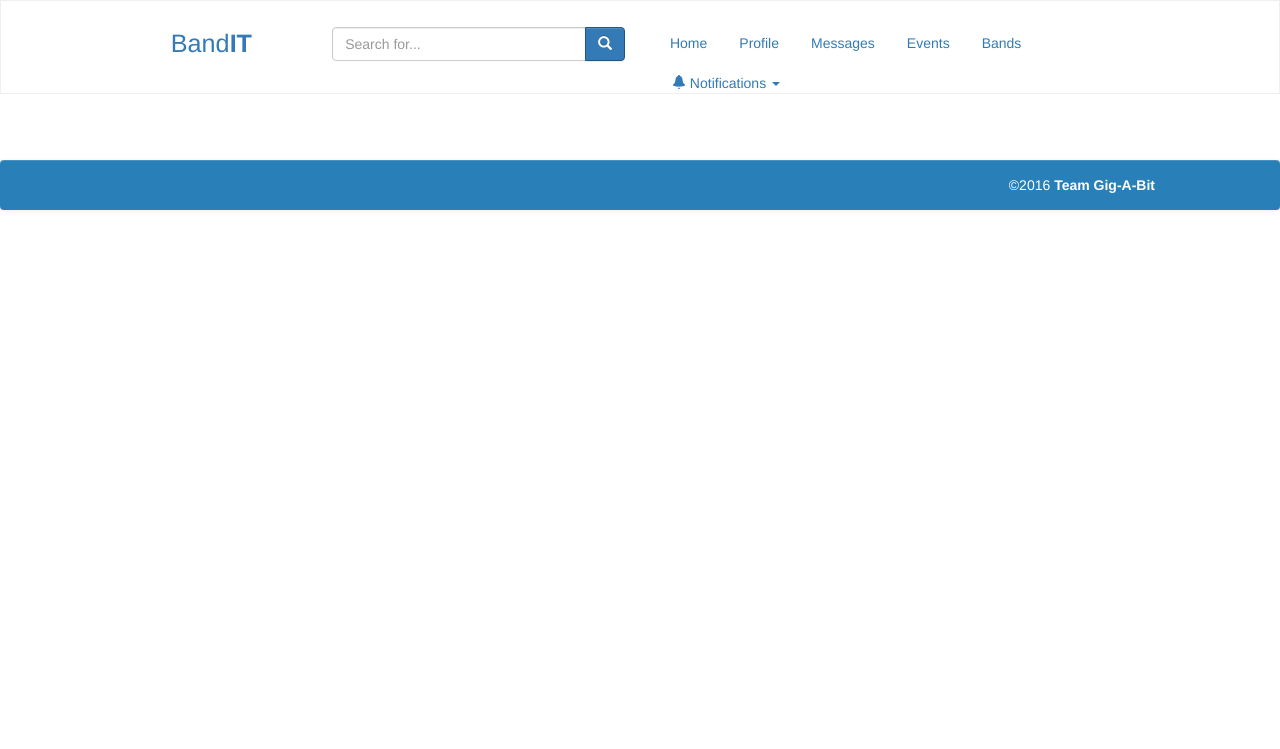
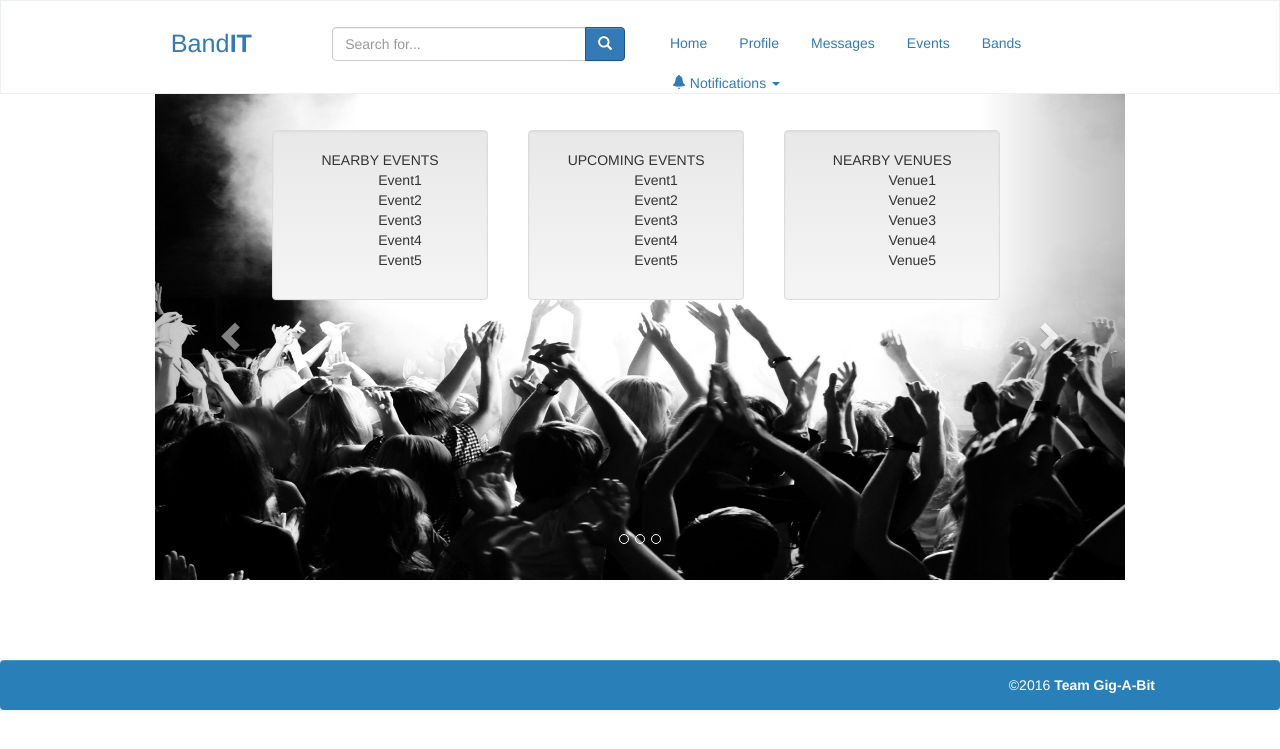
Before and after one commit to RobertCMcAlpine/Bandit, a Django app: page /bandit/ in a window 1280 px wide. Shown: the top 749 px of the page. Run offline with Django 3.2, Linux system fonts and the light colour scheme; a user stored in the database is signed in; parts of the project's set-up code (start-up, migrations or seed data) failed here and were passed over; some libraries are stand-ins or nearby versions.

Commit message:
added css styles and loggedin.html

```diff
--- a/project/static/css/style.css
+++ b/project/static/css/style.css
@@ -138,3 +138,56 @@ h1
 {
 margin-bottom:30px;
 }
+
+#myCarouselA
+{
+    .carousel { z-index: -99; } /* keeps this behind all content */
+    position:fixed;
+    text-align:center;
+    margin-left:auto;
+    margin-right:auto;
+    margin-bottom:20px;
+}
+
+.carousel-inner img
+{
+    max-height:500px;
+    width:100%;
+    min-height:200px;
+}
+
+.mainPitch
+{
+    position:absolute;
+    top:50px;
+    left:0px;
+    width:inherit;
+}
+#contentBox
+{
+    margin:0px auto;
+    width:auto;
+}
+
+#column1, #column2, #column3
+{
+    float:left;
+    margin:0px auto;
+    width:33%;
+    min-width:200px;
+    padding-left:20px;
+    padding-right:20px;
+    text-align:center
+}
+
+.container .row
+{
+
+    margin-left:auto;
+    margin-right:auto;
+}
+
+.container
+{
+    width:100%;
+}
--- a/project/templates/bandit/loggedin.html
+++ b/project/templates/bandit/loggedin.html
@@ -0,0 +1,82 @@
+{% load staticfiles %}
+
+
+<div class="container-fluid">
+    <div class="row">
+        <div class="col-xs-12 col-sm-12 col-md-12 col-lg-12">
+            <div id="carousel-example-generic" class="carousel slide" data-ride="carousel">
+                <ol class="carousel-indicators">
+                    <li data-target="#carousel-example-generic" data-slide-to="0" class=""></li>
+                    <li data-target="#carousel-example-generic" data-slide-to="1"></li>
+                    <li data-target="#carousel-example-generic" data-slide-to="2"></li>
+                </ol>
+                <div class="carousel-inner">
+                    <div class="item active left">
+                        <img src="{% static 'images/crowd4.jpg' %}" alt="Crowd Picture"/>
+                    </div>
+                    <div class="item next left">
+                        <img src="{% static 'images/crowd6.jpg' %}" alt="Crowd Picture"/>
+                    </div>
+                    <div class="item">
+                        <img src="{% static 'images/crowd5.jpg' %}" alt="Crowd Picture"/>
+                    </div>
+                </div>
+                <a class="left carousel-control" href="#carousel-example-generic" data-slide="prev">
+                    <span class="glyphicon glyphicon-chevron-left"></span>
+                </a>
+                <a class="right carousel-control" href="#carousel-example-generic" data-slide="next">
+                    <span class="glyphicon glyphicon-chevron-right"></span>
+                </a>
+            </div>
+            <div class="mainPitch">
+                <div class="container">
+                    <div class="row">
+                            <div id="contentBox">
+
+                                <!-- columns divs, float left, no margin so there is no space between column, width=1/3 -->
+
+                                <div id="column1">
+                                    <div class="well">
+                                        NEARBY EVENTS
+                                        <ul style="list-style-type:none">
+                                            <li>Event1</li>
+                                            <li>Event2</li>
+                                            <li>Event3</li>
+                                            <li>Event4</li>
+                                            <li>Event5</li>
+                                        </ul>
+                                    </div>
+                                </div>
+
+                                <div id="column2">
+                                    <div class="well">
+                                        UPCOMING EVENTS
+                                        <ul style="list-style-type:none">
+                                            <li>Event1</li>
+                                            <li>Event2</li>
+                                            <li>Event3</li>
+                                            <li>Event4</li>
+                                            <li>Event5</li>
+                                        </ul>
+                                    </div>
+                                </div>
+
+                                <div id="column3">
+                                    <div class="well">
+                                        NEARBY VENUES
+                                        <ul style="list-style-type:none">
+                                            <li>Venue1</li>
+                                            <li>Venue2</li>
+                                            <li>Venue3</li>
+                                            <li>Venue4</li>
+                                            <li>Venue5</li>
+                                        </ul>
+
+                                    </div>
+                                </div>
+                            </div>
+                    </div>
+                </div>
+            </div>
+        </div>
+    </div>  </div>
```
Also changed, not shown: project/bandit/migrations/0014_auto_20160322_1852.py (added), 1 other file.
